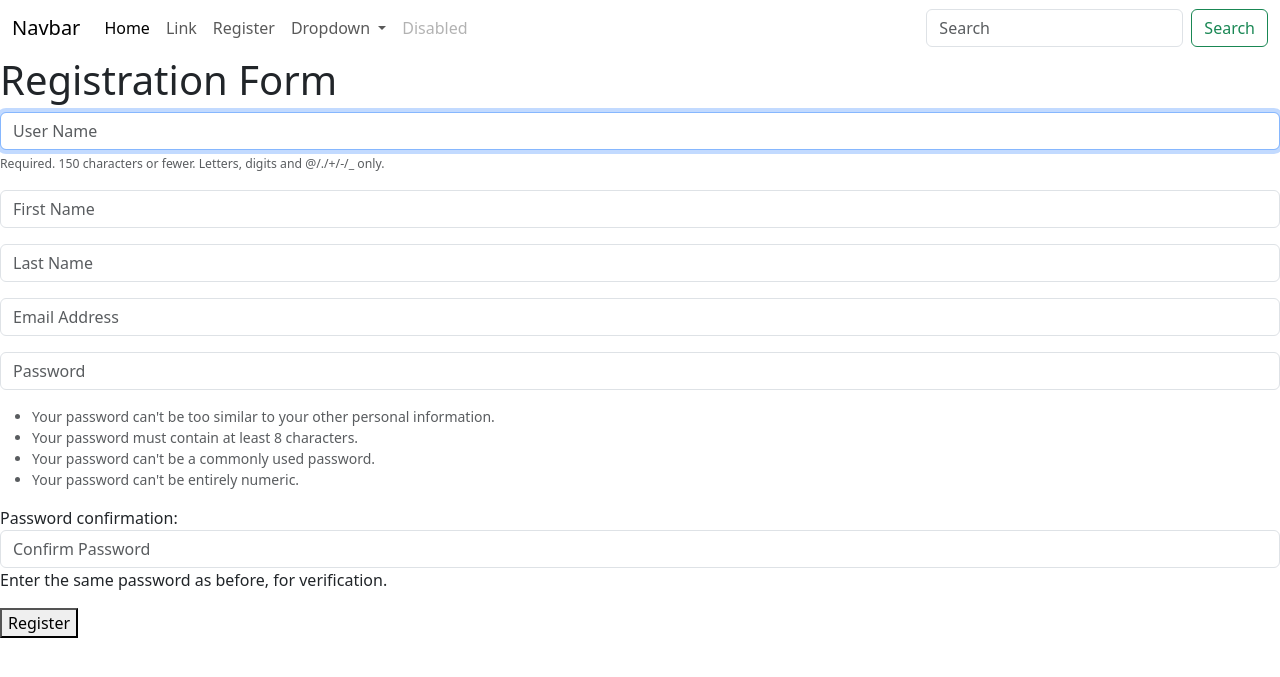
After one commit to Mecasio/Projects, a Django app: page /register in a window 1280 px wide. The commit adds this page. Shown: the top 677 px of the page. Run offline with Django 5.2, Linux system fonts and the light colour scheme.

Commit message:
Projects

```diff
--- /dev/null
+++ b/dcrl/forms.py
@@ -0,0 +1,30 @@
+from django.contrib.auth.forms import UserCreationForm
+from django.contrib.auth.models import User
+from django import forms
+
+class SignUpForm(UserCreationForm):
+    email = forms.EmailField(label="", widget=forms.TextInput(attrs={'class':'form-control', 'placeholder':'Email Address'}))
+    firstName = forms.CharField(label="", widget=forms.TextInput(attrs={'class':'form-control', 'placeholder':'First Name'}))
+    lastName = forms.CharField(label="", widget=forms.TextInput(attrs={'class':'form-control', 'placeholder':'Last Name'}))
+
+    class Meta:
+        model = User
+        fields = ('username', 'firstName', 'lastName', 'email', 'password1', 'password2')
+
+    def __init__(self, *args, **kwargs):
+        super(SignUpForm, self).__init__(*args, **kwargs)
+
+        self.fields['username'].widget.attrs['class'] = 'form-control'
+        self.fields['username'].widget.attrs['placeholder'] = 'User Name'
+
+        self.fields['username'].label = ''
+        self.fields['username'].help_text = '<span class="form-text text-muted"><small>Required. 150 characters or fewer. Letters, digits and @/./+/-/_ only.</small></span>'
+
+        self.fields['password1'].widget.attrs['class'] = 'form-control'
+        self.fields['password1'].widget.attrs['placeholder'] = 'Password'
+
+        self.fields['password1'].label = ''
+        self.fields['password1'].help_text = '<ul class="form-text text-muted small"><li>Your password can\'t be too similar to your other personal information.</li><li>Your password must contain at least 8 characters.</li><li>Your password can\'t be a commonly used password.</li><li>Your password can\'t be entirely numeric.</li></ul>'
+
+        self.fields['password2'].widget.attrs['class'] = 'form-control'
+        self.fields['password2'].widget.attrs['placeholder'] = 'Confirm Password'
--- a/dcrl/templates/navbar.html
+++ b/dcrl/templates/navbar.html
@@ -13,7 +13,7 @@
             <a class="nav-link" href="#">Link</a>
           </li>
           <li class="nav-item">
-            <a class="nav-link" href="">Register</a>
+            <a class="nav-link" href="{% url 'register' %}">Register</a>
           </li>
           <li class="nav-item dropdown">
             <a class="nav-link dropdown-toggle" href="#" role="button" data-bs-toggle="dropdown" aria-expanded="false">
--- /dev/null
+++ b/dcrl/templates/register.html
@@ -0,0 +1,13 @@
+{% extends 'base.html' %}
+
+{% block content %}
+
+<h1>Registration Form</h1>
+
+<form action="">
+    {% csrf_token %}
+    {{ form.as_p }}
+</form>
+
+<button type="submit">Register</button>
+{% endblock %}
--- a/dcrl/urls.py
+++ b/dcrl/urls.py
@@ -1,6 +1,7 @@
 from django.urls import path
 from . import views
 
-urlpatterns = {
-    path('', views.home, name='home')
-}
+urlpatterns = [
+    path('', views.home, name='home'),
+    path('register', views.register, name='register')
+]
--- a/dcrl/views.py
+++ b/dcrl/views.py
@@ -1,5 +1,26 @@
-from django.shortcuts import render
+from django.shortcuts import render, redirect
+from django.contrib.auth import authenticate, login, logout
+from .forms import SignUpForm
 
 def home(request):
 
     return render(request, 'home.html')
+
+def register(request):
+
+    if request.method == 'POST':
+        form = SignUpForm(request.POST)
+        if form.is_valid():
+            form.save()
+
+            username = form.cleaned_data['username']
+            password = form.cleaned_data['password1']
+            user = authenticate(username=username, password=password)
+            login(request, user)
+            return redirect('home')
+
+    else:
+        form = SignUpForm()
+        return render(request, 'register.html', {'form':form})
+
+    return render(request, 'register.html')
```
Also changed, not shown: db.sqlite3.
